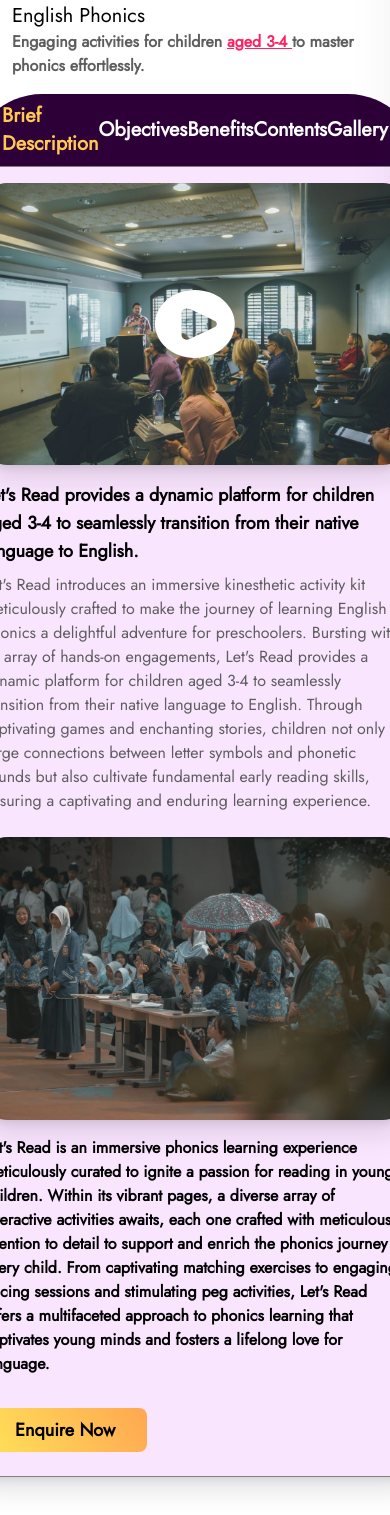
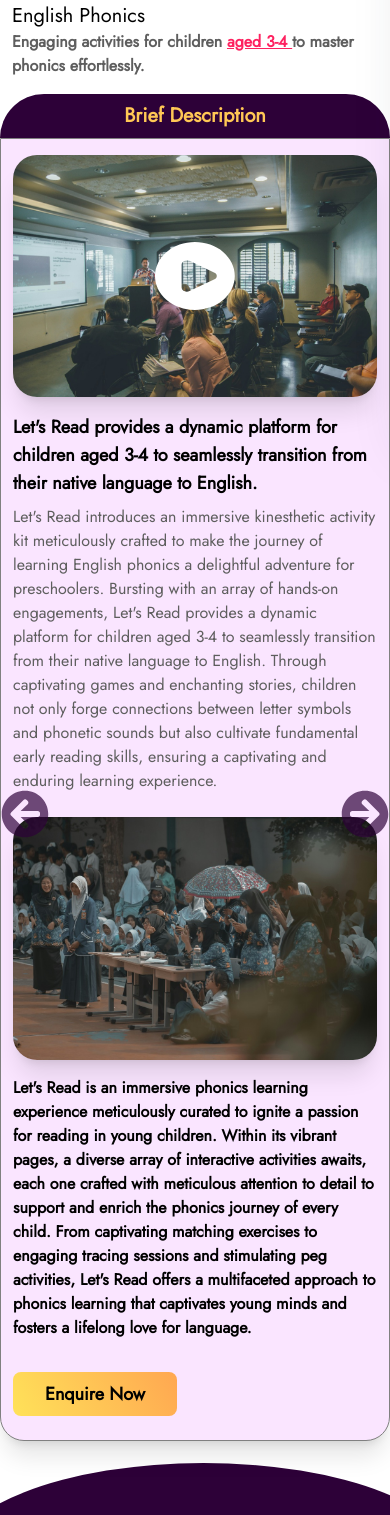
Before and after one commit to Hibbanur-Rahman/letsRead-new, a React (Vite) app: page /phoenicKit in a window 390 px wide. Shown: the part 404-1919 px from the top of the page. Built offline with nearby package versions, Linux system fonts and the light colour scheme.

Commit message:
adding the responsive ness

```diff
--- a/src/pages/PhoenicKit.jsx
+++ b/src/pages/PhoenicKit.jsx
@@ -480,7 +480,11 @@
               "Contents",
               "Gallery",
             ].map((tab, index) => (
-              <div className="flex flex-col">
+              <div
+                className={`md:flex flex-col ${
+                  activeTab === index + 1 ? "flex" : "hidden"
+                }`}
+              >
                 <p
                   key={index}
                   className={`text-xl font-bold cursor-pointer ${
@@ -498,11 +502,11 @@
           </div>
           <div className="w-full rounded-3xl rounded-t-none border-[1px] border-[gray] bg-[#FAE5FF] shadow-xl relative">
             <FaArrowCircleRight
-              className="absolute text-5xl text-darkPurple top-[50%] right-[-30px] cursor-pointer hover:scale-105 transition-all duration-300 hover:text-deep-purple-600"
+              className="absolute text-5xl z-[10] md:text-darkPurple text-[#2d0138ae] top-[50%] md:right-[-30px] right-[0px] cursor-pointer hover:scale-105 transition-all duration-300 hover:text-deep-purple-600"
               onClick={() => handleNext()}
             />
             <FaArrowCircleLeft
-              className="absolute text-5xl text-darkPurple top-[50%]  left-[-30px] cursor-pointer hover:scale-105 transition-all duration-300 hover:text-deep-purple-600"
+              className="absolute text-5xl z-[10] md:text-darkPurple text-[#2d0138ae] top-[50%]  md:left-[-30px] left-[0px] cursor-pointer hover:scale-105 transition-all duration-300 hover:text-deep-purple-600"
               onClick={() => handlePrev()}
             />
 
@@ -510,29 +514,6 @@
           </div>
         </div>
       </div>
-      <div className="md:hidden flex w-full justify-between gap-[10px] px-3 mb-8">
-        {count > 1 ? (
-          <button
-            className="w-6/12 bg-darkPurple text-white rounded-lg py-1"
-            onClick={() => handlePrev(count)}
-          >
-            Prev
-          </button>
-        ) : (
-          ""
-        )}
-
-        {count <= 5 ? (
-          <button
-            className="w-6/12 bg-darkPurple text-white rounded-lg py-1"
-            onClick={() => handleNext(count)}
-          >
-            Next
-          </button>
-        ) : (
-          ""
-        )}
-      </div>
     </div>
   );
 };
```
